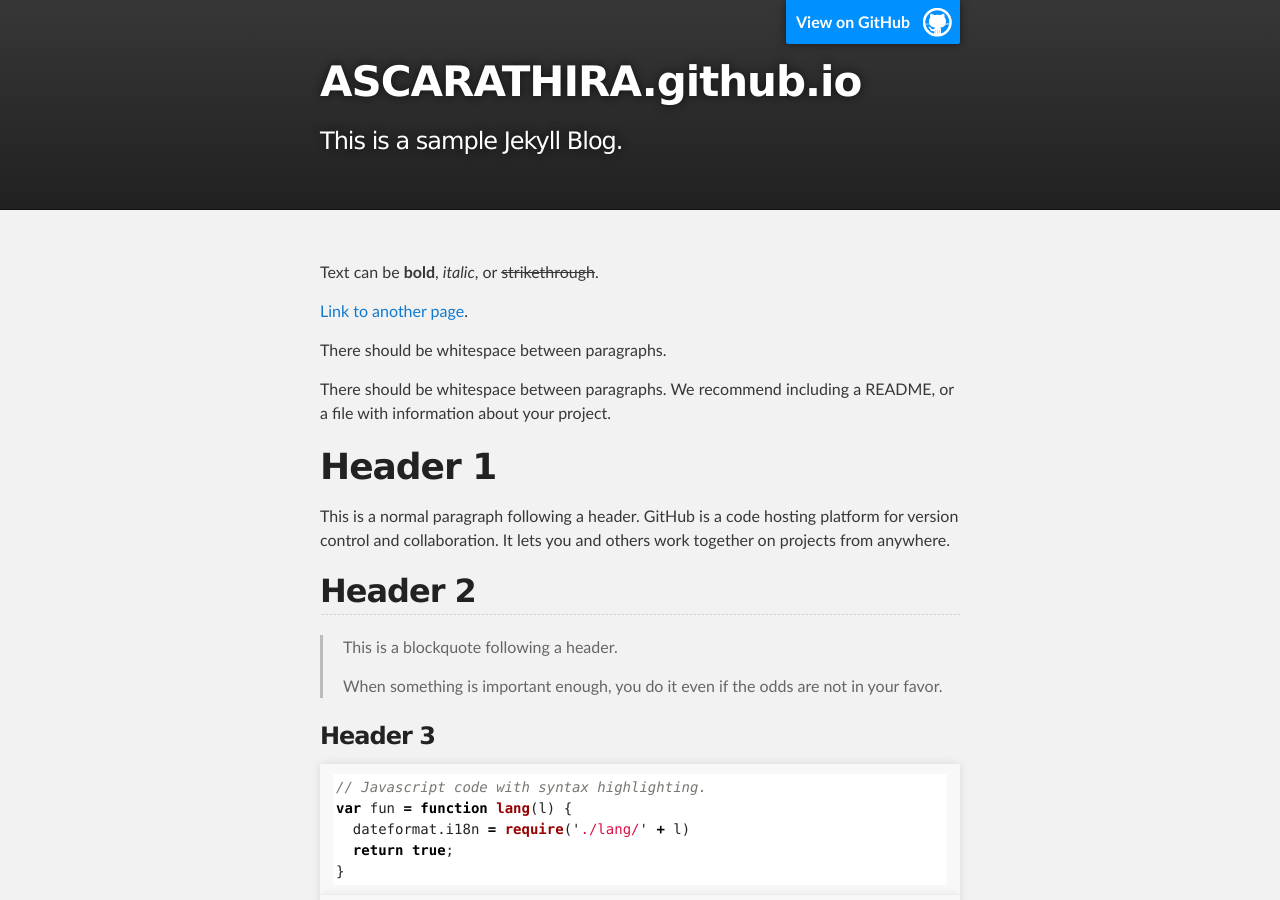
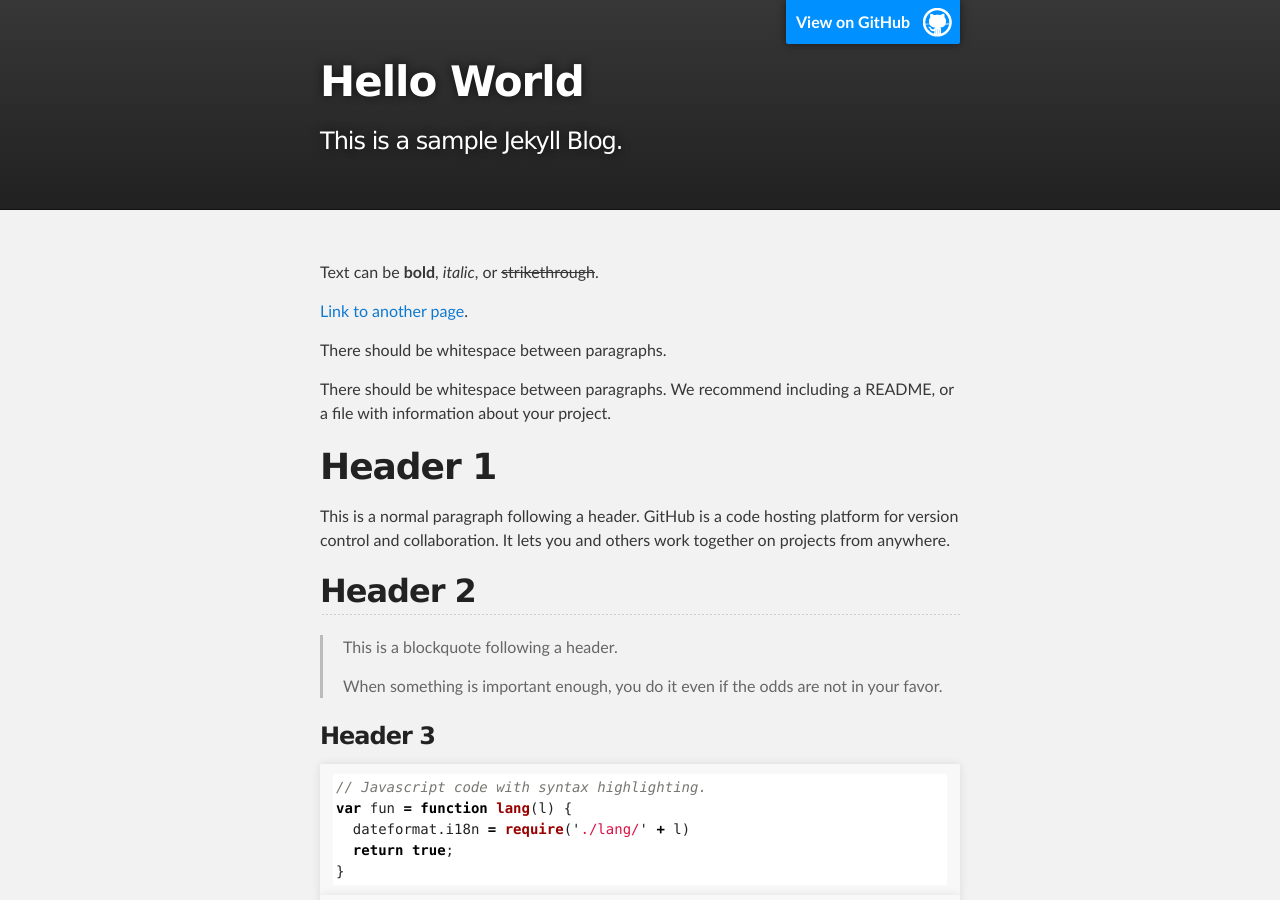
Before and after one commit to ASCARATHIRA/ASCARATHIRA.github.io, a Jekyll site: the page built from index.md, in a window 1280 px wide and 900 px high. Built offline with Jekyll 4.4.1, drawn with Linux system fonts in a browser that asks for light colours; part of the change alters nothing that is shown.

Commit message:
Initial commit

```diff
--- a/_config.yml
+++ b/_config.yml
@@ -1,3 +1,5 @@
+title: Hello World
+
 # Name of your blog (this will show up at the top of your page and in the RSS feed)
 name: Sample Jekyll Blog
 
@@ -5,7 +7,7 @@ name: Sample Jekyll Blog
 description: This is a sample Jekyll Blog.
 
 # Your name, as you want it to appear underneath each post and in the footer
-author: ASCARATHHIRA
+author: ASCARATHIRA
 
 # Your email if you want it to be linked on the contact page
 author_email: saha.avirup@gmail.com
@@ -21,7 +23,7 @@ category_dir: /
 baseurl:
 
 # The URL of your actual domain. This will be used to make absolute links in the RSS feed.
-url: http://yourdomain.com/
+#url: http://yourdomain.com/
 
 #### Under the Hood Stuff #####
 
```
